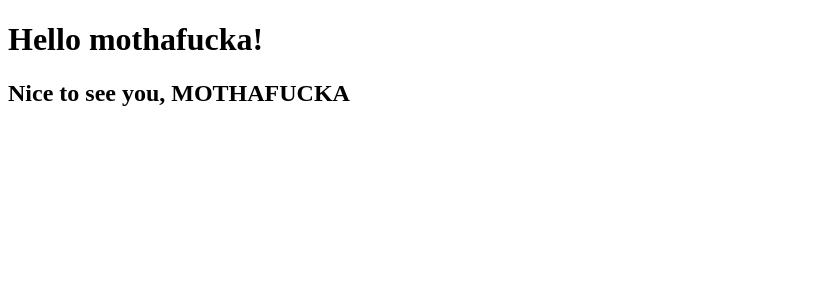
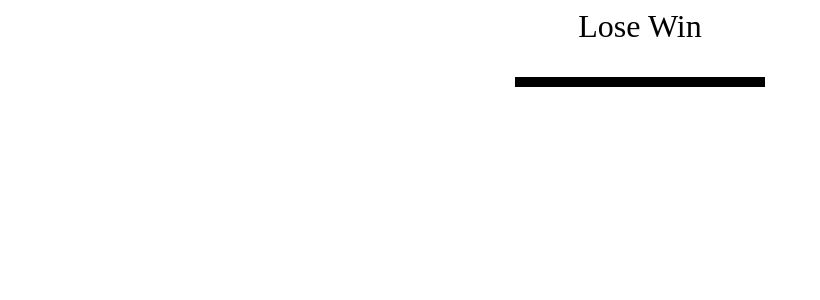
Before and after one commit to martimb01/React-TS-Hangman, a React (Vite) app in the folder hangman/: page / in a window 1280 px wide. Shown: the top 300 px of the page, without its empty margins (0-820 px from the left). Built offline with nearby package versions, Linux system fonts and the light colour scheme.

Commit message:
Initial project structure/logic fleshed out, starting work on the HangmanDrawing component

```diff
--- a/hangman/src/App.tsx
+++ b/hangman/src/App.tsx
@@ -1,9 +1,27 @@
+import { useState } from "react"
+import words from "./wordList.json"
+import style from "./css/App.module.css"
+import HangmanDrawing from "./components/HangmanDrawing"
+import HangmanWord from "./components/HangmanWord"
+import Keyboard from "./components/Keyboard"
+
 function App() {
+
+  const [wordToGuess, setWorkToGuess] = useState(() => {
+    return words[Math.floor(Math.random()* words.length)]
+  })
+  console.log(wordToGuess)
+
+  const [guessedLetters, setGuessedLetters] = useState<string[]>([])
+
   return (
-    <>
-      <h1>Hello mothafucka!</h1>
-      <h2>Nice to see you, MOTHAFUCKA</h2>
-    </>
+    <div className={style.mainContainer}>
+      <div className={style.resultText}>Lose Win </div>
+      <HangmanDrawing/>
+      <HangmanWord/>
+      <Keyboard/>
+
+    </div>
   )
 }
 
--- /dev/null
+++ b/hangman/src/components/HangmanDrawing.tsx
@@ -0,0 +1,13 @@
+import style from "../css/HangmanDrawing.module.css"
+
+function HangmanDrawing() {
+    return(
+        <div className={style.mainContainer}>
+            <div style={{height: "10px",
+                        width: "250px",
+                        background: "black"}}/>
+        </div>
+    )
+}
+
+export default HangmanDrawing;
--- /dev/null
+++ b/hangman/src/components/HangmanWord.tsx
@@ -0,0 +1,5 @@
+function HangmanWord() {
+
+}
+
+export default HangmanWord;
--- /dev/null
+++ b/hangman/src/components/Keyboard.tsx
@@ -0,0 +1,5 @@
+function Keyboard() {
+
+}
+
+export default Keyboard;
--- /dev/null
+++ b/hangman/src/css/App.module.css
@@ -0,0 +1,13 @@
+.mainContainer {
+    max-width: 800px;
+    display: flex;
+    flex-direction: column;
+    gap: 2rem;
+    margin: 0 auto;
+    align-items: center;
+}
+
+.resultText {
+    font-size: 2rem;
+    text-align: center;
+}
--- /dev/null
+++ b/hangman/src/css/HangmanDrawing.module.css
@@ -0,0 +1,3 @@
+.mainContainer {
+    position: relative;
+}
--- /dev/null
+++ b/hangman/src/wordList.json
@@ -0,0 +1,52 @@
+[
+  "have",
+  "with",
+  "that",
+  "from",
+  "they",
+  "will",
+  "your",
+  "just",
+  "know",
+  "take",
+  "into",
+  "year",
+  "good",
+  "some",
+  "them",
+  "look",
+  "come",
+  "over",
+  "back",
+  "after",
+  "time",
+  "make",
+  "like",
+  "than",
+  "then",
+  "work",
+  "well",
+  "want",
+  "because",
+  "these",
+  "could",
+  "first",
+  "people",
+  "other",
+  "about",
+  "their",
+  "there",
+  "would",
+  "which",
+  "when",
+  "where",
+  "thing",
+  "again",
+  "under",
+  "every",
+  "while",
+  "great",
+  "small",
+  "never",
+  "before"
+]
```
